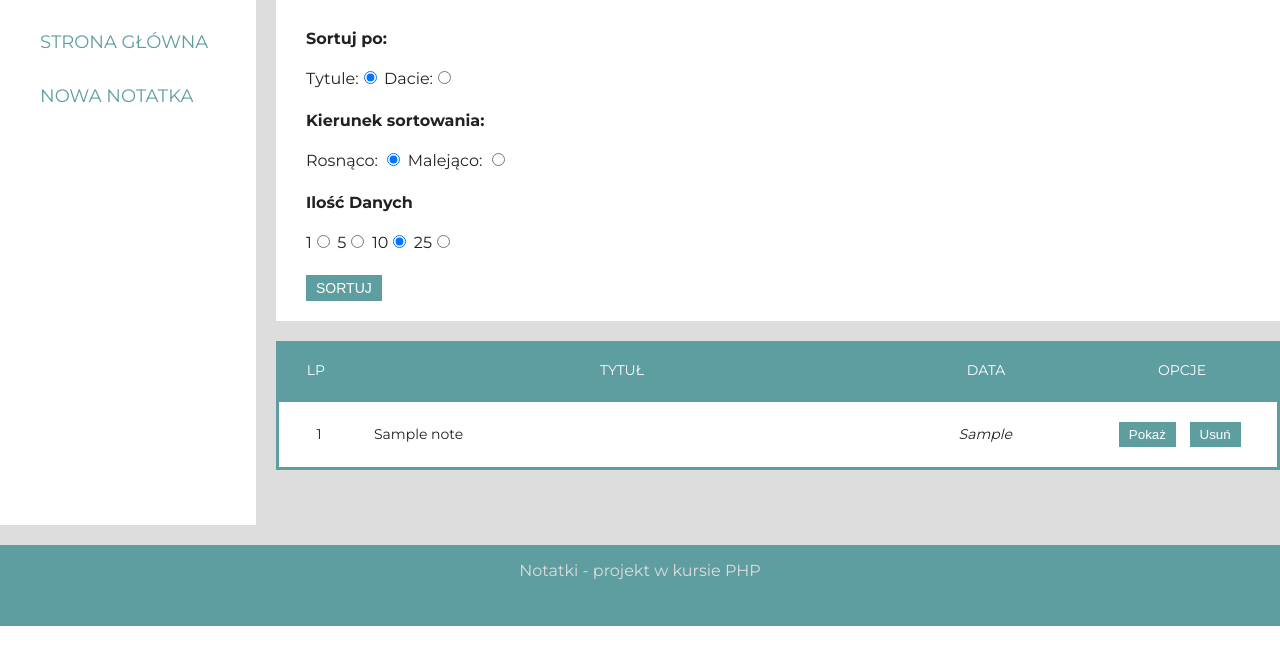
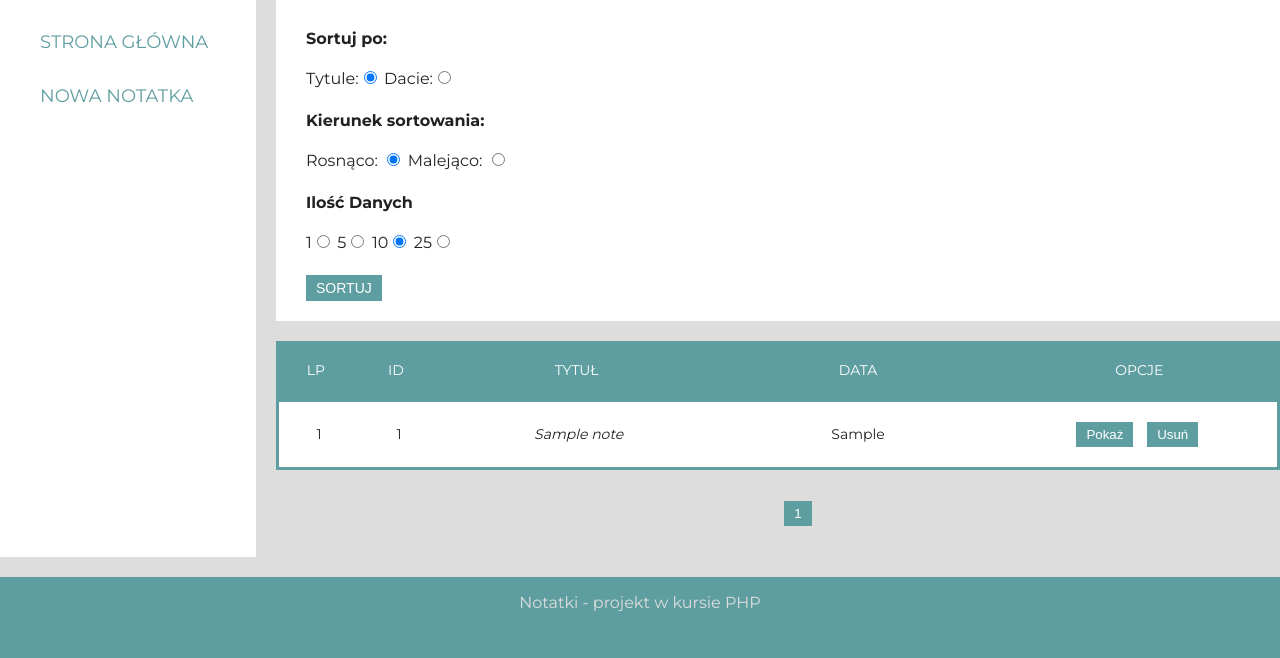
Before and after one commit to lukas-coding/notesPHP, a PHP site: page / in a window 1280 px wide. Shown: the part 174-832 px from the top of the page. Before the commit the page ends 800 px from the top, so only its background shows below. Run offline with PHP 8.4, Linux system fonts and the light colour scheme; tables that the repository leaves empty or names only in its code hold one stand-in row (values such as "Sample post"); lists and menus that the app fills with data are empty; some libraries are stand-ins or nearby versions.

Commit message:
create pagination status

```diff
--- a/public/style.css
+++ b/public/style.css
@@ -254,12 +254,12 @@ tr>th:nth-child(1) {
 }
 
 tr>td:nth-child(2) {
-  width: 50%;
-  text-align: left;
+  width: 50px;
+  text-align: center;
 }
 
 tr>th:nth-child(2) {
-  width: 50%;
+  width: 50px;
 }
 
 tr>td:nth-child(3) {
--- a/src/Controller/Controller.php
+++ b/src/Controller/Controller.php
@@ -34,9 +34,8 @@ class Controller extends AbstractController
     public function listAction(): void
     {
 
-        $pageSize = (int) $this->request->getParam('pageS', self::PAGE_SIZE);
-        $pageNumber = (int) $this->request->getParam('pageN', 1);
-
+        $pageNumber = (int) $this->request->getParam('page', 1);
+        $pageSize = (int) $this->request->getParam('pagesize', self::PAGE_SIZE);
         $sortBy = $this->request->getParam('sortby', 'title');
         $orderBy = $this->request->getParam('orderby', 'asc');
 
@@ -45,11 +44,16 @@ class Controller extends AbstractController
         }
 
         $note = $this->database->getNotes($pageNumber, $pageSize, $sortBy, $orderBy);
+        $notes = $this->database->getCount();
 
         $this->view->render(
             'list',
             [
-                'page' => ['number' => $pageNumber, 'size' => $pageSize],
+                'page' => [
+                    'number' => $pageNumber,
+                    'size' => $pageSize,
+                    'pages' => (int)ceil(($notes / $pageSize))
+                ],
                 'sort' => ['by' => $sortBy, 'order' => $orderBy,],
                 'notes' => $note,
                 'before' => $this->request->getParam('before') ?? null,
--- a/src/Database.php
+++ b/src/Database.php
@@ -42,15 +42,15 @@ class Database
     }
 
     public function getNotes(
-        int $pageNbr,
-        int $pageSiz,
+        int $pageNumber,
+        int $pageSize,
         string $sortBy,
         string $orderBy
     ): array {
         try {
 
-            $limit = $pageSiz;
-            $offset = ($pageNbr - 1) * $pageSiz;
+            $limit = $pageSize;
+            $offset = ($pageNumber - 1) * $pageSize;
 
             if (!in_array($sortBy, ['created', 'title'])) {
                 $sortBy = 'title';
@@ -59,19 +59,34 @@ class Database
                 $orderBy = 'asc';
             }
             $query = "SELECT
-            ROW_NUMBER() OVER (ORDER BY id) AS lp,
             id,
             title,
             description,
             created
             FROM notes
-            ORDER BY $sortBy $orderBy LIMIT $offset, $limit";
+            ORDER BY $sortBy $orderBy LIMIT $offset , $limit";
 
             $result = $this->conn->query($query);
             $notes = $result->fetchAll(PDO::FETCH_ASSOC);
             return $notes;
         } catch (Throwable $e) {
             throw new StorageException('Nie udało się pobrać notatek', 400, $e);
+        }
+    }
+
+    public function getCount(): int
+    {
+        try {
+            $query = "SELECT count(*) AS CN FROM notes";
+            $result = $this->conn->query($query);
+            $notes = $result->fetch(PDO::FETCH_ASSOC);
+            if (!$notes) {
+                throw new StorageException('Błąd przy próbie pobrania ilości notatek', 400);
+            } else {
+                return (int)$notes['CN'];
+            }
+        } catch (Throwable $e) {
+            throw new StorageException('Nie udało się pobrać informacji o liczbie notatek', 400, $e);
         }
     }
 
--- a/templates/pages/list.php
+++ b/templates/pages/list.php
@@ -38,10 +38,8 @@
     $order = $sort['order'] ?? 'asc';
     $page = $params['page'] ?? [];
     $size = $page['size'] ?? 10;
-    $number = $page['number'] ?? 1;
-
-
-
+    $currentPage = $page['number'] ?? 1;
+    $pages = $page['pages'] ?? 1;
     ?>
     <div>
       <form class="settings-form" action="/" method="GET">
@@ -57,10 +55,10 @@
         </div>
         <div>Ilość Danych</div>
         <div>
-          <label>1<input type="radio" name="pageS" value="1" <?php echo $size === 1 ? 'checked' : '' ?>></label>
-          <label>5<input type="radio" name="pageS" value="5" <?php echo $size === 5 ? 'checked' : '' ?>></label>
-          <label>10<input type="radio" name="pageS" value="10" <?php echo $size === 10 ? 'checked' : '' ?>></label>
-          <label>25<input type="radio" name="pageS" value="25" <?php echo $size === 25 ? 'checked' : '' ?>></label>
+          <label>1<input type="radio" name="pagesize" value="1" <?php echo $size === 1 ? 'checked' : '' ?>></label>
+          <label>5<input type="radio" name="pagesize" value="5" <?php echo $size === 5 ? 'checked' : '' ?>></label>
+          <label>10<input type="radio" name="pagesize" value="10" <?php echo $size === 10 ? 'checked' : '' ?>></label>
+          <label>25<input type="radio" name="pagesize" value="25" <?php echo $size === 25 ? 'checked' : '' ?>></label>
         </div>
         <input type="submit" value="Sortuj" style="cursor: pointer; padding: 5px 10px;font-size: 14px;">
       </form>
@@ -71,6 +69,7 @@
         <thead>
           <tr>
             <th>Lp</th>
+            <th>Id</th>
             <th>Tytuł</th>
             <th>Data</th>
             <th>Opcje</th>
@@ -81,19 +80,49 @@
     <div class="tbl-content">
       <table cellpadding='0' cellspacing='0' border='0'>
         <tbody>
-          <?php foreach ($params['notes'] ?? [] as $note) : ?>
+          <?php $n = 1;
+
+          foreach ($params['notes'] ?? [] as $note) : ?>
             <tr>
-              <td><?php echo $note['lp'] ?></td>
+              <td><?php echo $n++ ?></td>
+              <td><?php echo $note['id'] ?></td>
               <td><?php echo $note['title'] ?></td>
               <td><?php echo $note['created'] ?></td>
               <td>
-                <a href="/?action=show&id=<?php echo $note['id'] ?>"> <button>Pokaż</button></a>
-                <a href="/?action=delete&id=<?php echo $note['id'] ?>"> <button>Usuń</button> </a>
+                <a href="/?action=show&id=<?php echo $note['id'] ?>"><button>Pokaż</button></a>
+                <a href="/?action=delete&id=<?php echo $note['id'] ?>"><button>Usuń</button> </a>
               </td>
             </tr>
           <?php endforeach; ?>
         </tbody>
       </table>
     </div>
+
+    <?php $paginationUrl = "&pagesize=$size?sortby=$by&orderby=$order"; ?>
+
+    <ul class="pagination">
+      <?php if ($currentPage !== 1) : ?>
+        <li>
+          <a href="/?page=<?php echo $currentPage - 1 . $paginationUrl ?>">
+            <button> &lt; &lt;</button>
+          </a>
+        </li>
+      <?php endif; ?>
+      <?php for ($i = 1; $i <= $pages; $i++) : ?>
+        <li>
+          <a href=" /?page=<?php echo $i . $paginationUrl ?>">
+            <button><?php echo $i ?></button>
+          </a>
+        </li>
+      <?php endfor; ?>
+      <?php if ($currentPage < $pages) : ?>
+        <li>
+          <a href="/?page=<?php echo $currentPage + 1 . $paginationUrl ?>">
+            <button>&gt;&gt;</button>
+          </a>
+        </li>
+      <?php endif; ?>
+
+    </ul>
   </section>
 </div>
```
